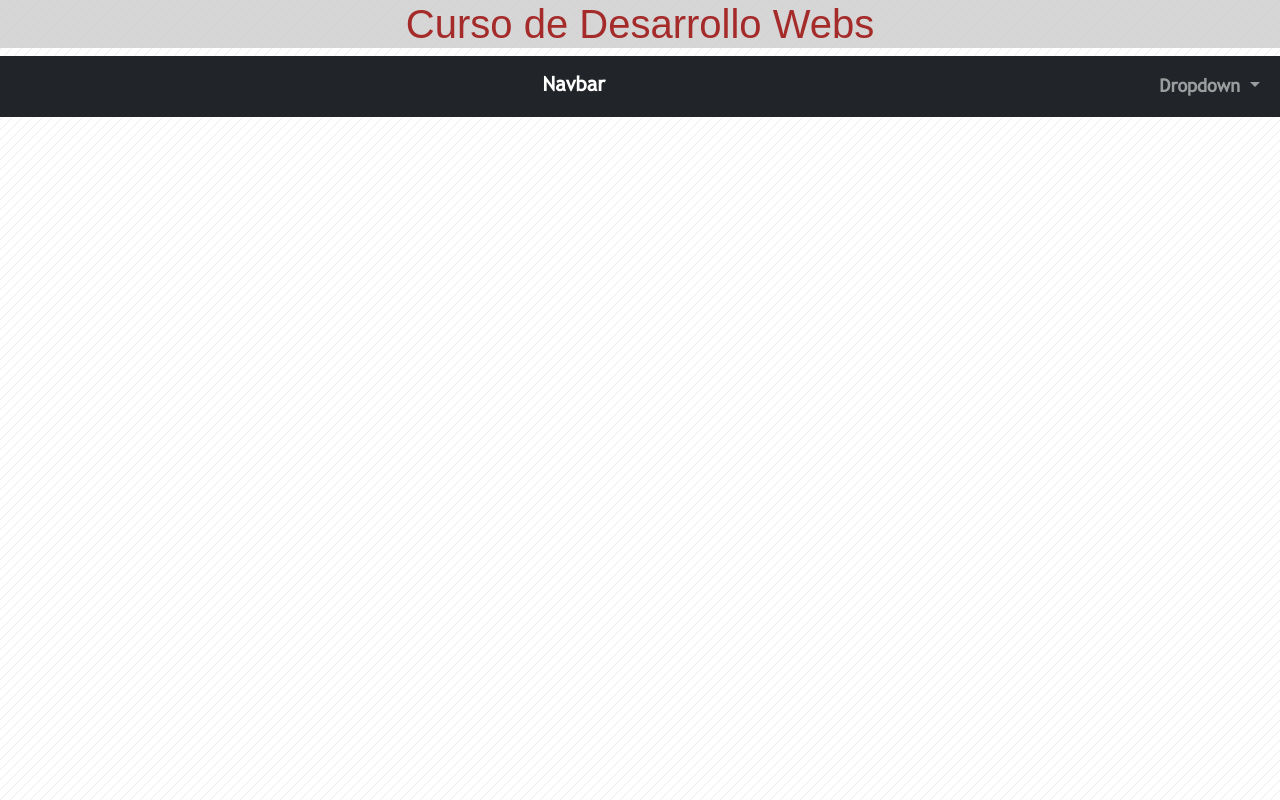
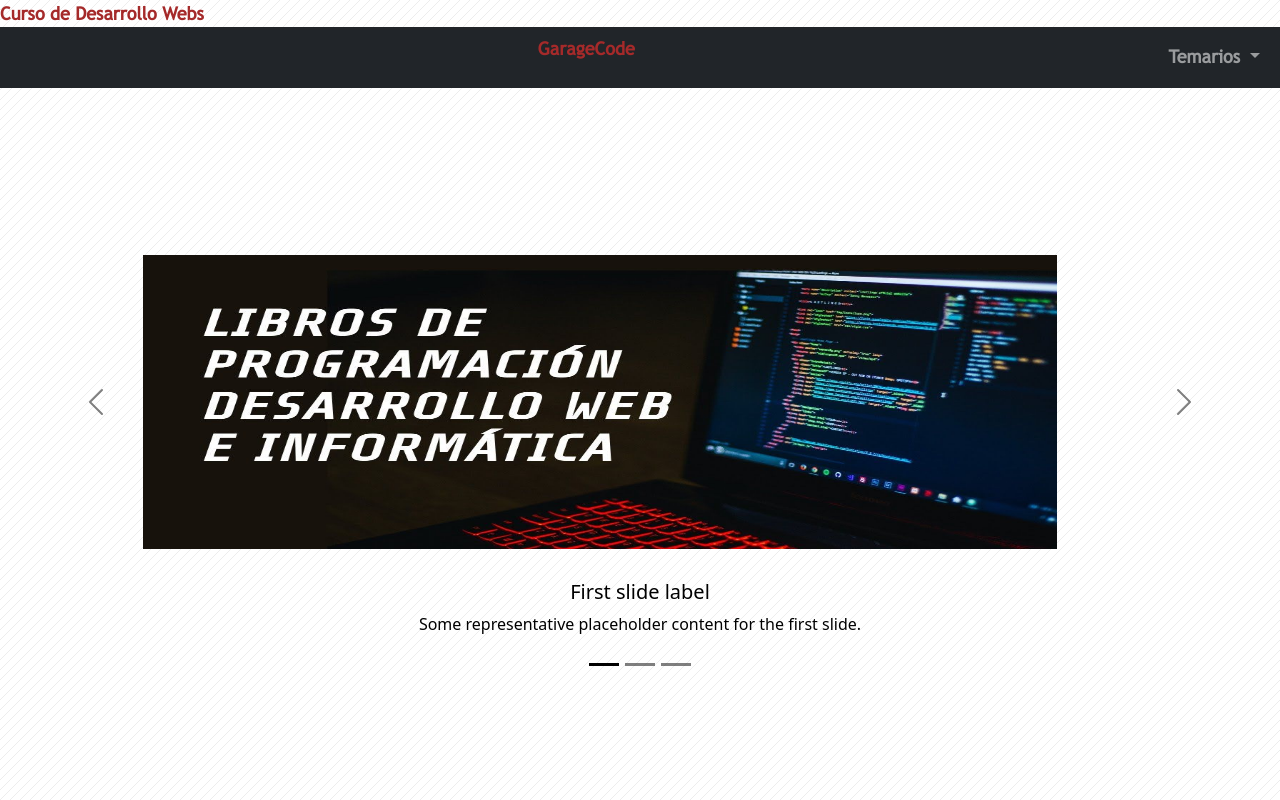
Before and after one commit to FerhMartinez/segunda-entrega-, a plain HTML site: page bootstrap.html in a window 1280 px wide. Drawn offline with nearby package versions, Linux system fonts and the light colour scheme.

Commit message:
modificaciones

```diff
--- a/bootstrap.html
+++ b/bootstrap.html
@@ -16,11 +16,12 @@
 
 <body>
     <div>
-        <h1 class="front">Curso de Desarrollo Webs</h1>
+        <a href="index.html" h1 id="front">Curso de Desarrollo Webs</h1>
+        </a>
     </div>
     <nav class="navbar navbar-expand-lg navbar-dark bg-dark">
         <div class="container-fluid">
-            <a class="navbar-brand" href="#">Navbar</a>
+            <a id="bar2" href="index.html">GarageCode</a>
             <button class="navbar-toggler" type="button" data-bs-toggle="collapse"
                 data-bs-target="#navbarNavDarkDropdown" aria-controls="navbarNavDarkDropdown" aria-expanded="false"
                 aria-label="Toggle navigation">
@@ -31,18 +32,61 @@
                     <li class="nav-item dropdown">
                         <a class="nav-link dropdown-toggle" href="#" id="navbarDarkDropdownMenuLink" role="button"
                             data-bs-toggle="dropdown" aria-expanded="false">
-                            Dropdown
+                            Temarios
                         </a>
                         <ul class="dropdown-menu dropdown-menu-dark" aria-labelledby="navbarDarkDropdownMenuLink">
-                            <li><a class="dropdown-item" href="#">Action</a></li>
-                            <li><a class="dropdown-item" href="#">Another action</a></li>
-                            <li><a class="dropdown-item" href="#">Something else here</a></li>
+                            <li><a class="dropdown-item" href="#">HTML5</a></li>
+                            <li><a class="dropdown-item" href="#">CSS</a></li>
+                            <li><a class="dropdown-item" href="#">SASS</a></li>
                         </ul>
                     </li>
                 </ul>
             </div>
         </div>
     </nav>
+    <br>
+    <div id="galeria" class="carousel carousel-dark slide" data-bs-ride="carousel">
+        <div class="carousel-indicators">
+            <button type="button" data-bs-target="#carouselExampleDark" data-bs-slide-to="0" class="active"
+                aria-current="true" aria-label="Slide 1"></button>
+            <button type="button" data-bs-target="#carouselExampleDark" data-bs-slide-to="1"
+                aria-label="Slide 2"></button>
+            <button type="button" data-bs-target="#carouselExampleDark" data-bs-slide-to="2"
+                aria-label="Slide 3"></button>
+        </div>
+        <div class="carousel-inner">
+            <div class="carousel-item active" data-bs-interval="10000">
+                <img src="galeria/1 (2).jpg" class="galeria2" alt="...">
+                <div class="carousel-caption d-none d-md-block">
+                    <h5>First slide label</h5>
+                    <p>Some representative placeholder content for the first slide.</p>
+                </div>
+            </div>
+            <div class="carousel-item" data-bs-interval="2000">
+                <img src="galeria/1 (1).jpg" class="galeria2" alt="...">
+                <div class="carousel-caption d-none d-md-block">
+                    <h5>Second slide label</h5>
+                    <p>Some representative placeholder content for the second slide.</p>
+                </div>
+            </div>
+            <div class="carousel-item">
+                <img  src="galeria/1 (3).jpg" class="galeria2" alt="...">
+                <div class="carousel-caption d-none d-md-block">
+                    <h5>Third slide label</h5>
+                    <p>Some representative placeholder content for the third slide.</p>
+                </div>
+            </div>
+        </div>
+        <button class="carousel-control-prev" type="button" data-bs-target="#carouselExampleDark" data-bs-slide="prev">
+            <span class="carousel-control-prev-icon" aria-hidden="true"></span>
+            <span class="visually-hidden">Previous</span>
+        </button>
+        <button class="carousel-control-next" type="button" data-bs-target="#carouselExampleDark" data-bs-slide="next">
+            <span class="carousel-control-next-icon" aria-hidden="true"></span>
+            <span class="visually-hidden">Next</span>
+        </button>
+    </div>
+
 
 </body>
 
--- a/style.css
+++ b/style.css
@@ -503,9 +503,9 @@ aside h3 {
     color:salmon;
     text-decoration: none;
     font-size: 17px;
-    margin-left: 20px;
-    margin-top: 10px;
-    margin-bottom: 10px;
+    margin-left: -79px;
+    margin-top: 3px;
+    margin-bottom: -5px;
     cursor: pointer;
 
 }
@@ -635,17 +635,12 @@ aside h3 {
 }
 #footer #naveg img{
     font-size: 20px;
-    width: 45px;
+    width: 45px
 
-
-
-
+    }
+.galeria2{
+    padding: 43px;
+    margin: 100px;
+    width: 1000px;
+    height: 380px;
 }
-.front{
-    display: block;
-    text-align: center;
-    font: size 40px;
-    color: brown;
-    background-color: #cccc;
-    font-family: Arial, Helvetica, sans-serif;
-}
```
Also changed, not shown: galeria/1 (1).jpg (added), galeria/1 (2).jpg (added), galeria/1 (3).jpg (added), galeria/Java script - js programming language Art Print by mangobanana.png (added), galeria/Logo angularjs javascript, token de seguridad, ángulo, triángulo png.png (added), galeria/React (JavaScript library) - Wikipedia.png (added), galeria/Tipos de lenguaje.jpg (added), galeria/descarga.jpg (added).
